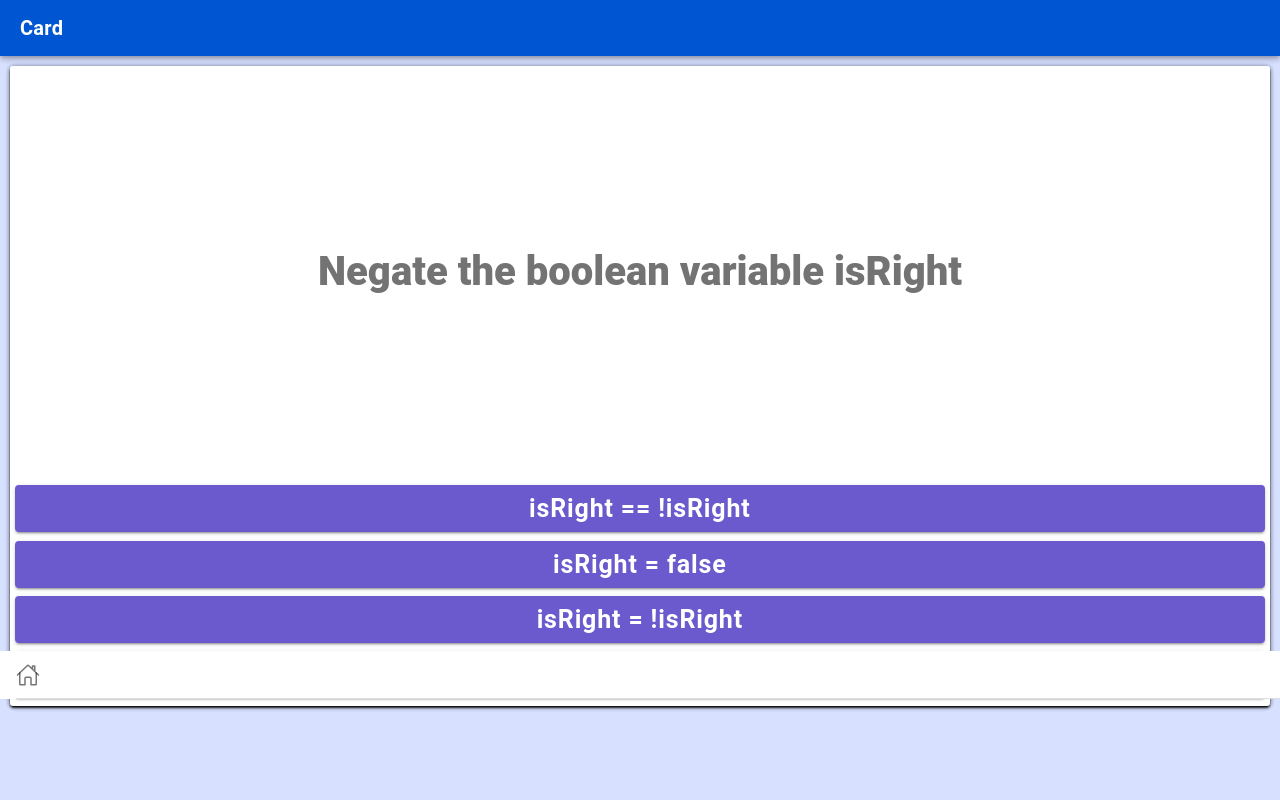
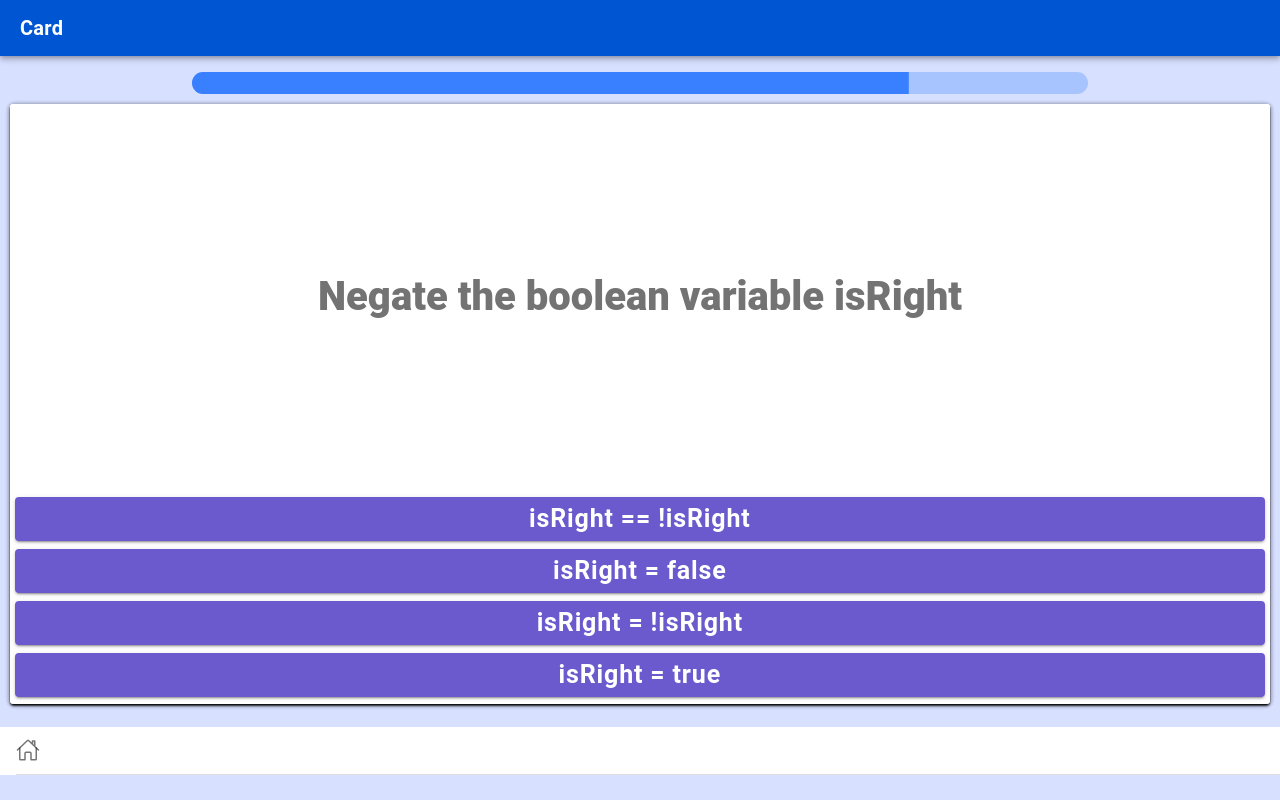
Before and after one commit to educational-technology-collective/Ambient_Learning, a React (Vite) app: page /cardscreen in a window 1280 px wide. Built offline with nearby package versions, Linux system fonts and the light colour scheme.

Commit message:
Put a Bar and the Icon for now

```diff
--- a/src/MCQComponents/MCQCard.css
+++ b/src/MCQComponents/MCQCard.css
@@ -1,6 +1,6 @@
 .mcqcard-wrapper {
   position: absolute;
-  height: 80%;
+  height: 75%;
   width: 100%;
 }
 
--- a/src/QAComponents/QACard.css
+++ b/src/QAComponents/QACard.css
@@ -1,6 +1,6 @@
 .qacard-wrapper {
   position: absolute;
-  height: 80%;
+  height: 75%;
   width: 100%;
 }
 
--- a/src/pages/CardScreen.css
+++ b/src/pages/CardScreen.css
@@ -1,7 +1,16 @@
 .card-stacker {
-  height: 80%;
+  height: 85%;
 }
 
 .page-content {
   background: rgba(215, 224, 255, 1);
 }
+
+.bar{
+  position: relative;
+  height: 3%;
+  border-radius: 3em;
+  margin-top: 1em;
+  width: 70%;
+  margin-left: 15%;
+}
--- a/src/pages/CardScreen.tsx
+++ b/src/pages/CardScreen.tsx
@@ -5,7 +5,8 @@ import {
   IonTitle,
   IonToolbar,
   IonItem,
- IonIcon
+ IonIcon,
+ IonProgressBar
 } from "@ionic/react";
 import "./CardScreen.css";
 import QACard from "../QAComponents/QACard";
@@ -32,6 +33,9 @@ const CardScreen: React.FC = () => {
         fullscreen
         scrollY={false}
       >
+        <IonProgressBar className='bar' value={0.8}>
+
+        </IonProgressBar>
         <div className="card-stacker">
           {/* {index < cardCollection.length - 1 ? (
             <QACard obj={cardCollection[index + 1]} moveCard={swipeNextCard}/>
```
